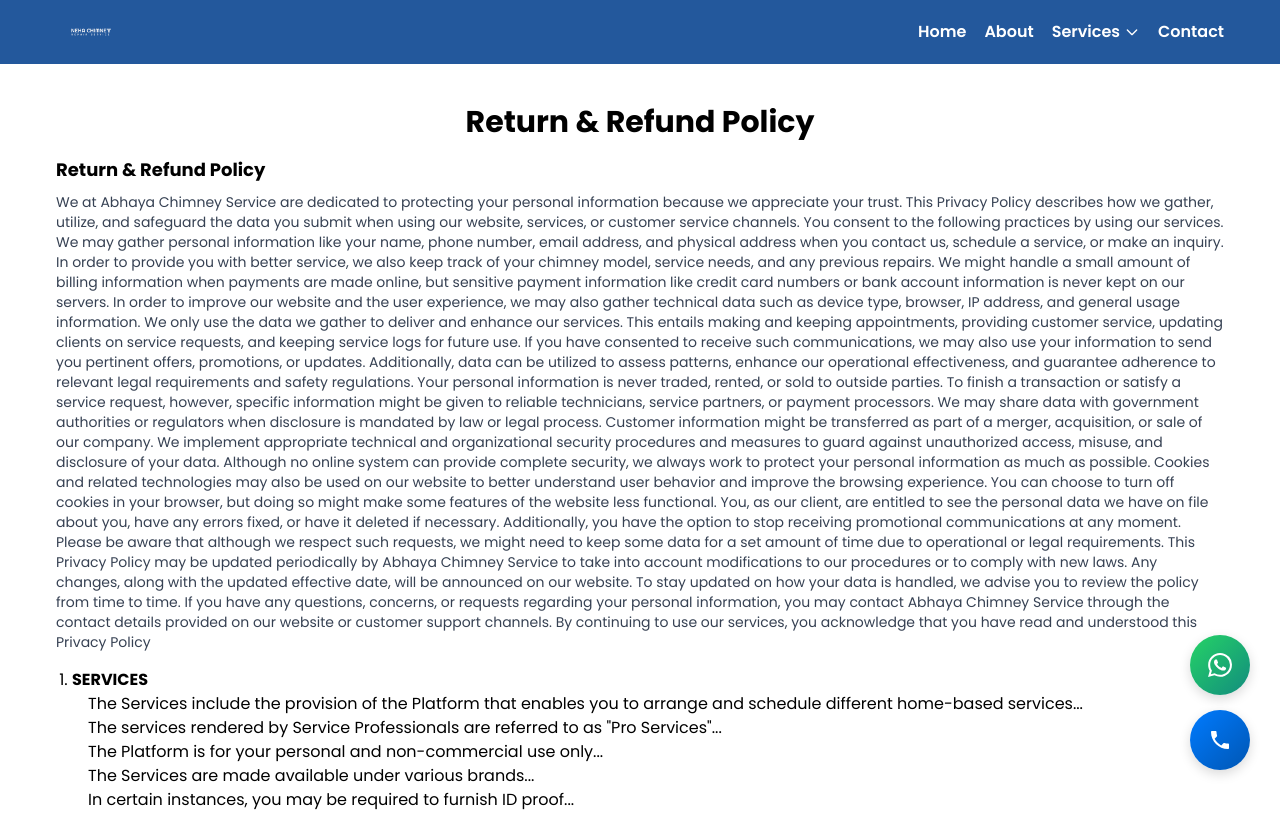
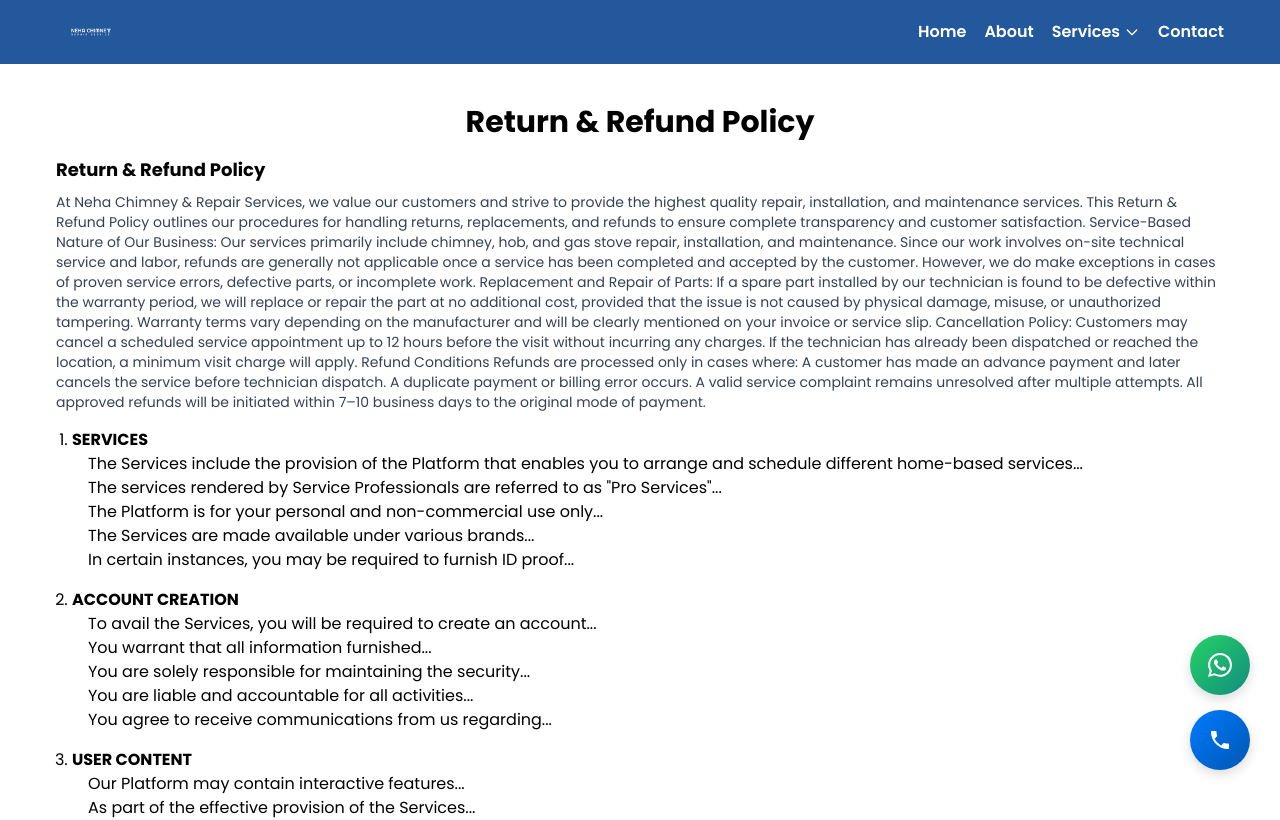
Before and after one commit to mohitkmr778/neha-chimney-website, a Next.js app: page /return-refund-policy in a window 1280 px wide. Shown: the top 820 px of the page. Built offline with nearby package versions, Linux system fonts and the light colour scheme.

Commit message:
Update page.js

```diff
--- a/app/return-refund-policy/page.js
+++ b/app/return-refund-policy/page.js
@@ -11,45 +11,33 @@
                      Return & Refund Policy
                 </h2>
                 <p className="mb-4 text-sm text-gray-700">
-                  We at Abhaya Chimney Service are dedicated to protecting your personal information because we appreciate
-                your trust. This Privacy Policy describes how we gather, utilize, and safeguard the data you submit when using
-                our website, services, or customer service channels. You consent to the following practices by using our services.
+                At Neha Chimney & Repair Services, we value our customers and strive to provide the highest quality repair, installation,
+        and maintenance services. This Return & Refund Policy outlines our procedures for handling returns, replacements, and refunds
+        to ensure complete transparency and customer satisfaction.
+        Service-Based Nature of Our Business:
+Our services primarily include chimney, hob, and gas stove repair, installation, and maintenance. Since our work involves on-site
+    technical service and labor, refunds are generally not applicable once a service has been completed and accepted by the customer.
+    However, we do make exceptions in cases of proven service errors, defective parts, or incomplete work.
 
-We may gather personal information like your name, phone number, email address, and physical address when you contact us,
-            schedule a service, or make an inquiry. In order to provide you with better service, we also keep track of
-            your chimney model, service needs, and any previous repairs. We might handle a small amount of billing information
-            when payments are made online, but sensitive payment information like credit card numbers or bank account information
-            is never kept on our servers. In order to improve our website and the user experience, we may also gather technical
-                data such as device type, browser, IP address, and general usage information.
+        Replacement and Repair of Parts:
+If a spare part installed by our technician is found to be defective within the warranty period,
+    we will replace or repair the part at no additional cost, provided that the issue is not caused by physical damage, misuse,
+    or unauthorized tampering. Warranty terms vary depending on
+    the manufacturer and will be clearly mentioned on your invoice or service slip.
+        Cancellation Policy:
+Customers may cancel a scheduled service appointment up to 12 hours before the visit without incurring any charges.
+    If the technician has already been dispatched or reached the location, a minimum visit charge will apply.
+        Refund Conditions
 
-We only use the data we gather to deliver and enhance our services. This entails making and keeping appointments,
-                    providing customer service, updating clients on service requests, and keeping service logs for future use.
-                    If you have consented to receive such communications, we may also use your information to send you pertinent
-                    offers, promotions, or updates. Additionally, data can be utilized to assess patterns, enhance our operational
-                        effectiveness, and guarantee adherence to relevant legal requirements and safety regulations.
+Refunds are processed only in cases where:
 
-Your personal information is never traded, rented, or sold to outside parties. To finish a transaction or satisfy a service
-                            request, however, specific information might be given to reliable technicians, service partners, or
-                                payment processors. We may share data with government authorities or regulators when disclosure is
-                                    mandated by law or legal process. Customer information might be transferred as part of a merger, acquisition, or sale of our company.
+A customer has made an advance payment and later cancels the service before technician dispatch.
 
-We implement appropriate technical and organizational security procedures and measures to guard against unauthorized access,
-                misuse, and disclosure of your data. Although no online system can provide complete security, we always work
-                    to protect your personal information as much as possible. Cookies and related technologies may also be used
-                    on our website to better understand user behavior and improve the browsing experience. You can choose to
-                    turn off cookies in your browser, but doing so might make some features of the website less functional.
+A duplicate payment or billing error occurs.
 
-You, as our client, are entitled to see the personal data we have on file about you, have any errors fixed, or have it deleted
-                if necessary. Additionally, you have the option to stop receiving promotional communications at any moment.
-                Please be aware that although we respect such requests, we might need to keep some data for a set amount of time
-                    due to operational or legal requirements.
+A valid service complaint remains unresolved after multiple attempts.
 
-This Privacy Policy may be updated periodically by Abhaya Chimney Service to take into account modifications to our procedures
-        or to comply with new laws. Any changes, along with the updated effective date, will be announced on our website.
-            To stay updated on how your data is handled, we advise you to review the policy from time to time.
-If you have any questions, concerns, or requests regarding your personal information, you may contact Abhaya Chimney
-            Service through the contact details provided on our website or customer support channels. By continuing to
-                use our services, you acknowledge that you have read and understood this Privacy Policy
+All approved refunds will be initiated within 7–10 business days to the original mode of payment.
                 </p>
                 <ol className="text-black list-decimal pl-4 space-y-4">
                     <li>
```
